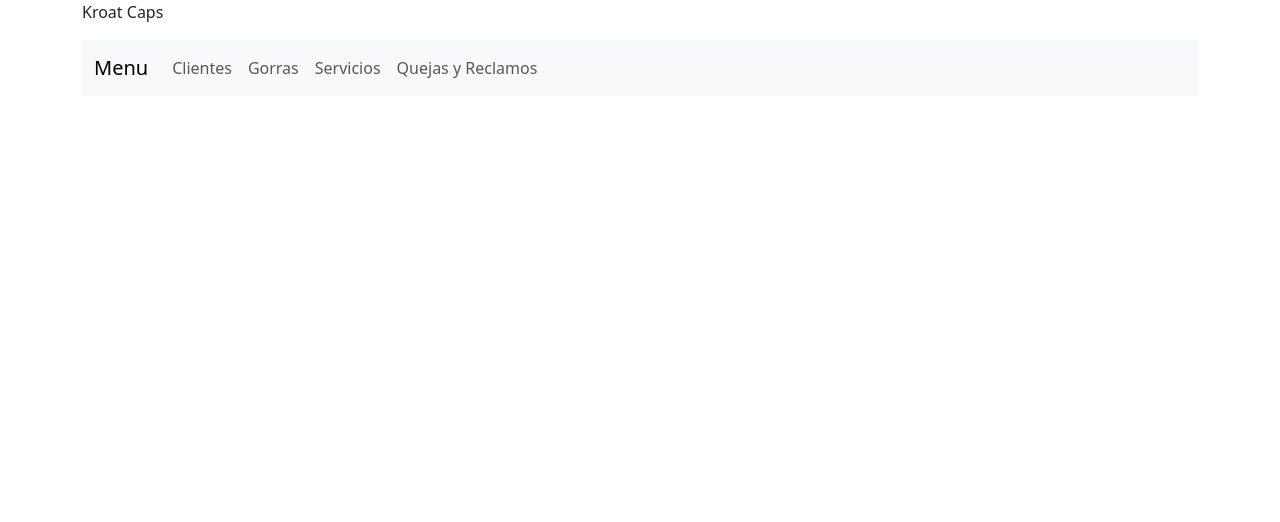
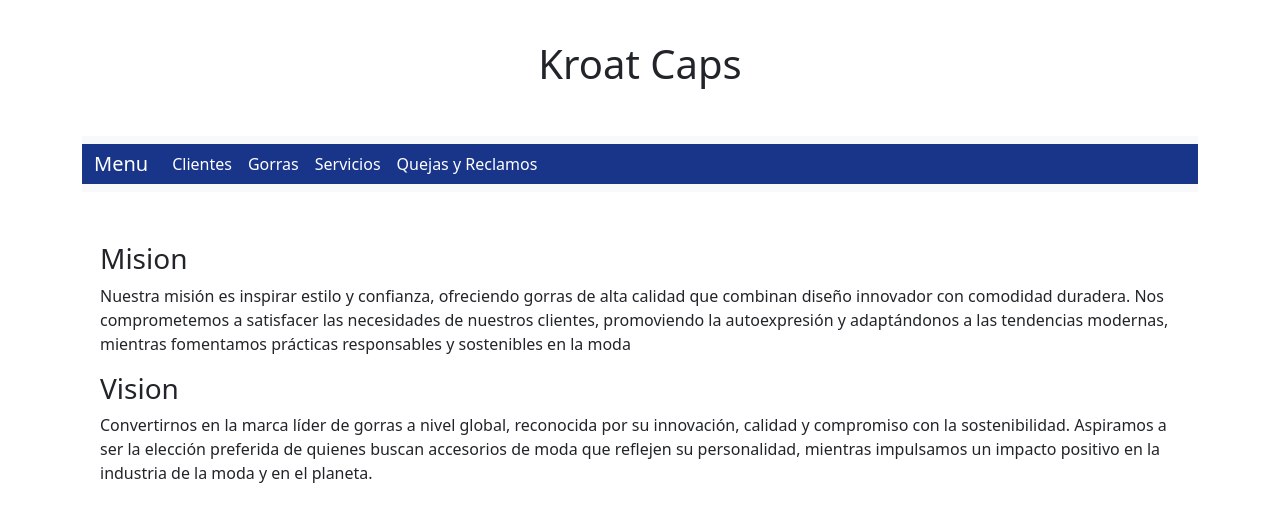
Before and after one commit to AnibalSJ/Frontend256, a plain HTML site: page index.html in a window 1280 px wide. Drawn offline with nearby package versions, Linux system fonts and the light colour scheme.

Commit message:
Proyecto final

```diff
--- a/css/gorras.css
+++ b/css/gorras.css
@@ -3,7 +3,18 @@
     margin: 0;
     padding: 0;
 }
-
+.tile-h{
+    text-align: center;
+}
+.tile-h h1{
+    padding: 40px;
+}
+.container nav .nav-h{
+    background-color: rgb(25, 53, 138);
+}
+.container nav .nav-h a{
+    color: white;
+}
 #card{
     display: flex;
     flex-wrap: wrap;
@@ -13,10 +24,18 @@
     top: 50px;
 
 }
+.modulo{
+    margin-top: 40px;
+}
 
 .card img{
     width: 100%;
     height: 300px;
     object-fit: cover;
-    background-color: blueviolet;
 }
+
+.info{
+    position: relative;
+    margin: 50px 100px;
+
+}
--- a/index.html
+++ b/index.html
@@ -4,15 +4,16 @@
     <meta charset="UTF-8">
     <meta name="viewport" content="width=device-width, initial-scale=1.0">
     <link href="https://cdn.jsdelivr.net/npm/bootstrap@5.3.3/dist/css/bootstrap.min.css" rel="stylesheet" integrity="sha384-QWTKZyjpPEjISv5WaRU9OFeRpok6YctnYmDr5pNlyT2bRjXh0JMhjY6hW+ALEwIH" crossorigin="anonymous">
-    <title>Document</title>
+    <link rel="stylesheet" href="css/gorras.css">
+    <title>Kroat Caps</title>
 </head>
 <body>
     <header class="container">
-        <div>
-            <p>Kroat Caps</p>
+        <div class="tile-h">
+            <h1>Kroat Caps</h1>
         </div>
         <nav class="navbar navbar-expand-lg bg-body-tertiary">
-            <div class="container-fluid">
+            <div class="container-fluid nav-h">
                 <a class="navbar-brand" href="#">Menu</a>
                 <button class="navbar-toggler" type="button" data-bs-toggle="collapse" data-bs-target="#navbarSupportedContent" aria-controls="navbarSupportedContent" aria-expanded="false" aria-label="Toggle navigation">
                     <span class="navbar-toggler-icon"></span>
@@ -21,12 +22,18 @@
                     <div class="navbar-nav">
                         <a class = "nav-link" arial-current="page" href="clientes.html">Clientes</a>
                         <a class = "nav-link" href="gorras.html">Gorras</a>
-                        <a class = "nav-link" href="">Servicios</a>
-                        <a class = "nav-link" href="">Quejas y Reclamos</a>
+                        <a class = "nav-link" href="#">Servicios</a>
+                        <a class = "nav-link" href="#">Quejas y Reclamos</a>
                     </div>
                 </div>
             </div>
         </nav>
     </header>
+    <section class="info">
+        <h3>Mision</h3>
+        <p>Nuestra misión es inspirar estilo y confianza, ofreciendo gorras de alta calidad que combinan diseño innovador con comodidad duradera. Nos comprometemos a satisfacer las necesidades de nuestros clientes, promoviendo la autoexpresión y adaptándonos a las tendencias modernas, mientras fomentamos prácticas responsables y sostenibles en la moda</p>
+        <h3>Vision</h3>
+        <p>Convertirnos en la marca líder de gorras a nivel global, reconocida por su innovación, calidad y compromiso con la sostenibilidad. Aspiramos a ser la elección preferida de quienes buscan accesorios de moda que reflejen su personalidad, mientras impulsamos un impacto positivo en la industria de la moda y en el planeta.</p>
+    </section>
 </body>
 </html>
--- a/js/gorras.js
+++ b/js/gorras.js
@@ -8,7 +8,7 @@ function mostrarProducto(){
         data.forEach(element => {
             card.innerHTML += `
             <div class="card" style="width: 18rem;">
-                <img src="" class="card-img-top" alt="${element.descripcion}">
+                <img src="${element.img}" class="card-img-top" alt="${element.descripcion}">
                 <div class="card-body">
                     <h5 class="card-title">${element.nombre}</h3>
                     <p class="card-text">$${element.precio}</p>
```
Also changed, not shown: clientes.html (+12 -7 lines), formClientes.html (+10 -6 lines), formGorras.html (+11 -6 lines), gorras.html (+8 -8 lines), img/gorra1.png (added), img/gorra10.png (added), img/gorra11.png (added), img/gorra2.png (added), img/gorra3.png (added), img/gorra4.png (added), img/gorra5.png (added), img/gorra6.png (added), img/gorra7.png (added), img/gorra8.png (added), 1 more files.
